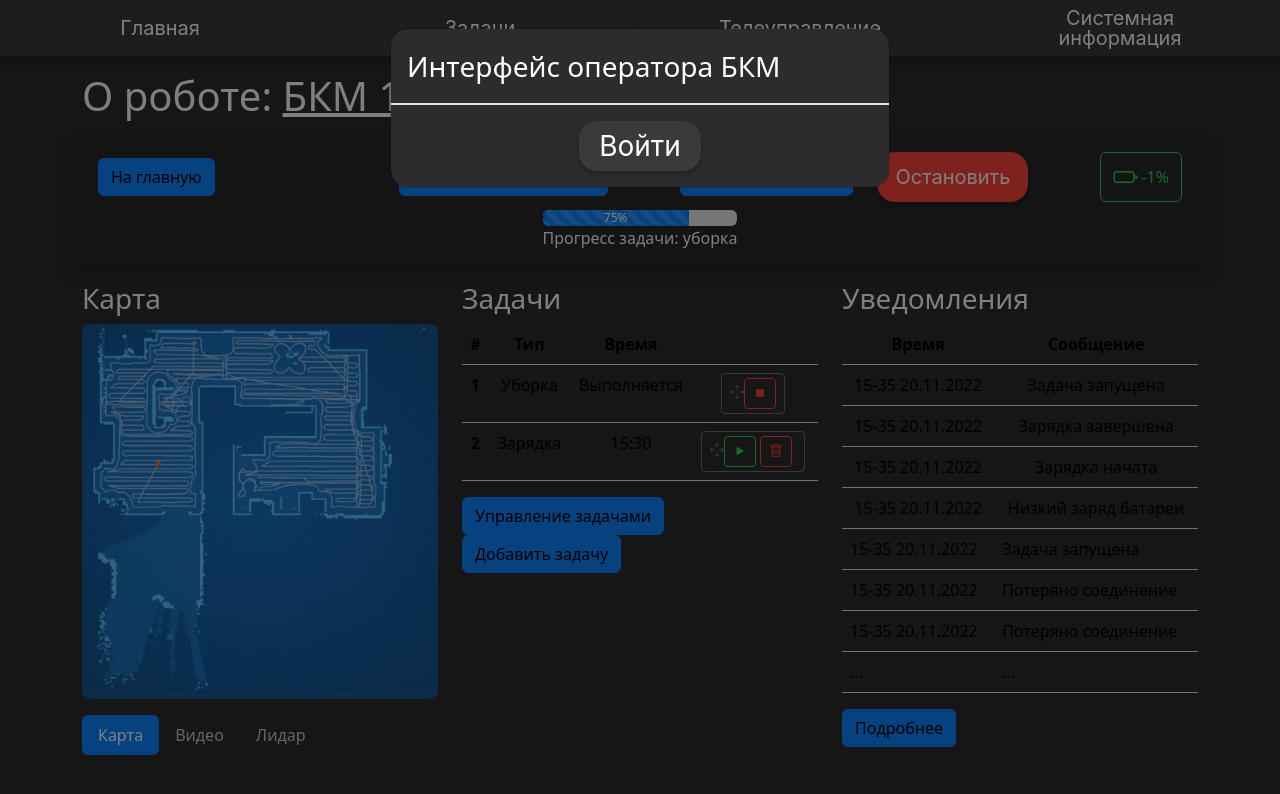
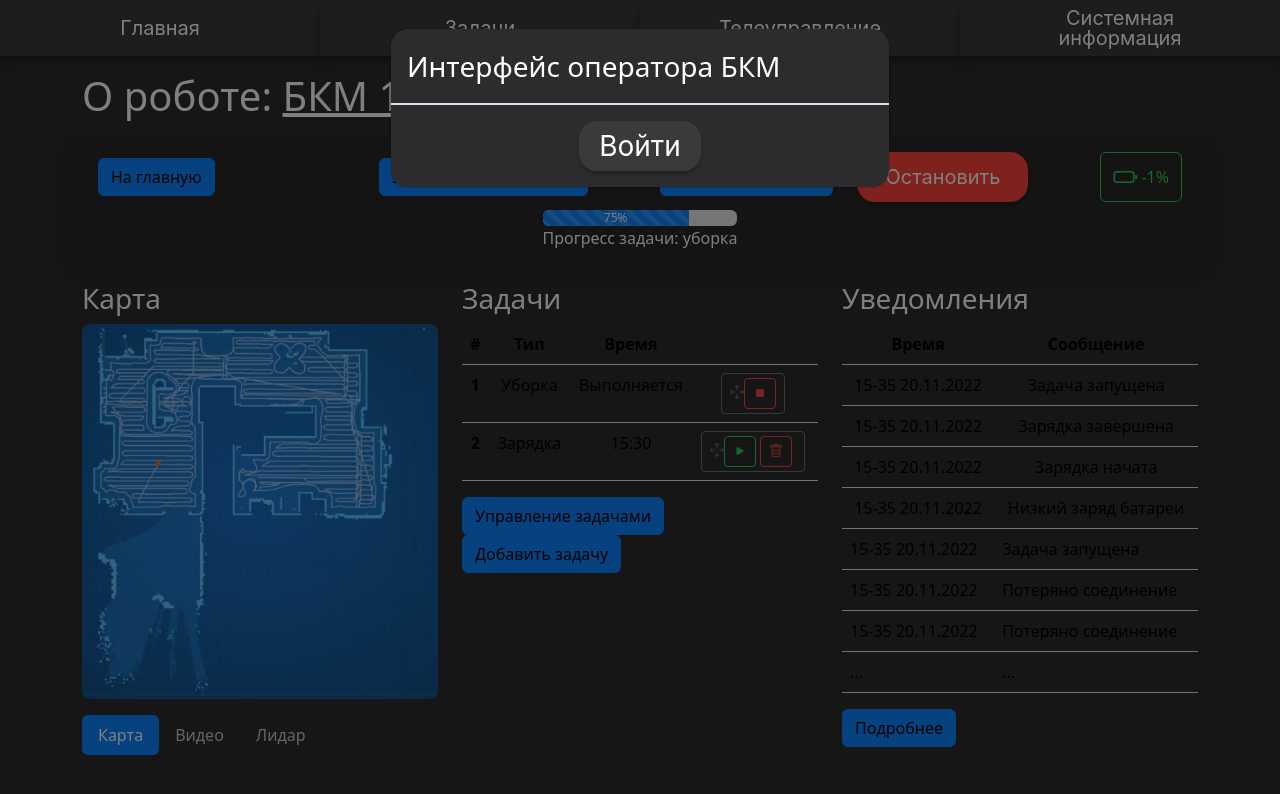
Before and after one commit to Unmanned-Tech/bkm_op_interface, a Vue app: page /robot in a window 1280 px wide. Shown: the top 794 px of the page. Built offline with nearby package versions, Linux system fonts and the light colour scheme; no server answers; a web font is replaced by a local one.

Commit message:
EmergencyButton wider

```diff
--- a/src/components/EmerStopButton.vue
+++ b/src/components/EmerStopButton.vue
@@ -12,7 +12,7 @@
       </div>
     </div>
   </div>
-  <button class="button" data-bs-toggle="modal" data-bs-target="#emerModal"><p class="cap">Остановить</p></button>
+  <button class="button px-3" data-bs-toggle="modal" data-bs-target="#emerModal"><p class="cap">Остановить</p></button>
 </template>
 
 <script>
```
